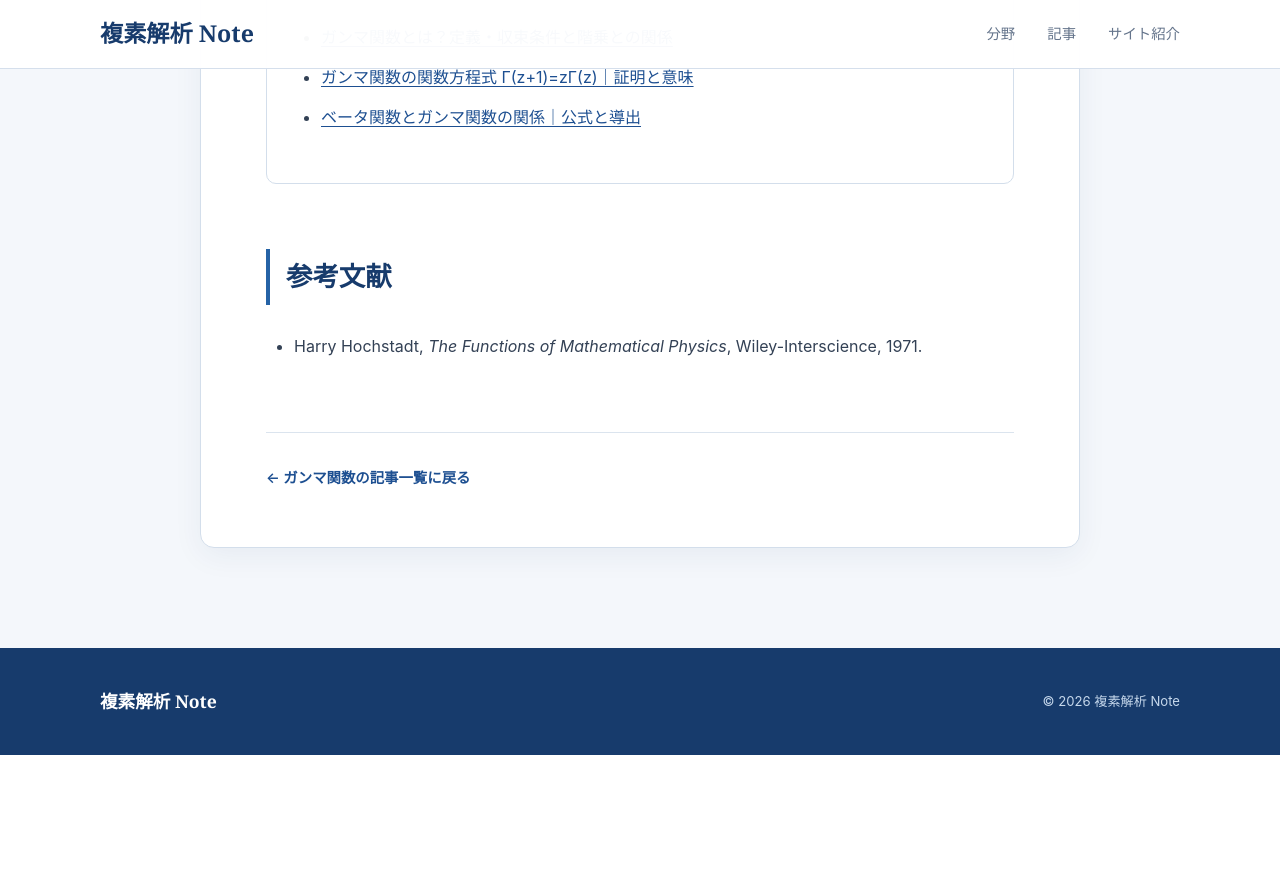
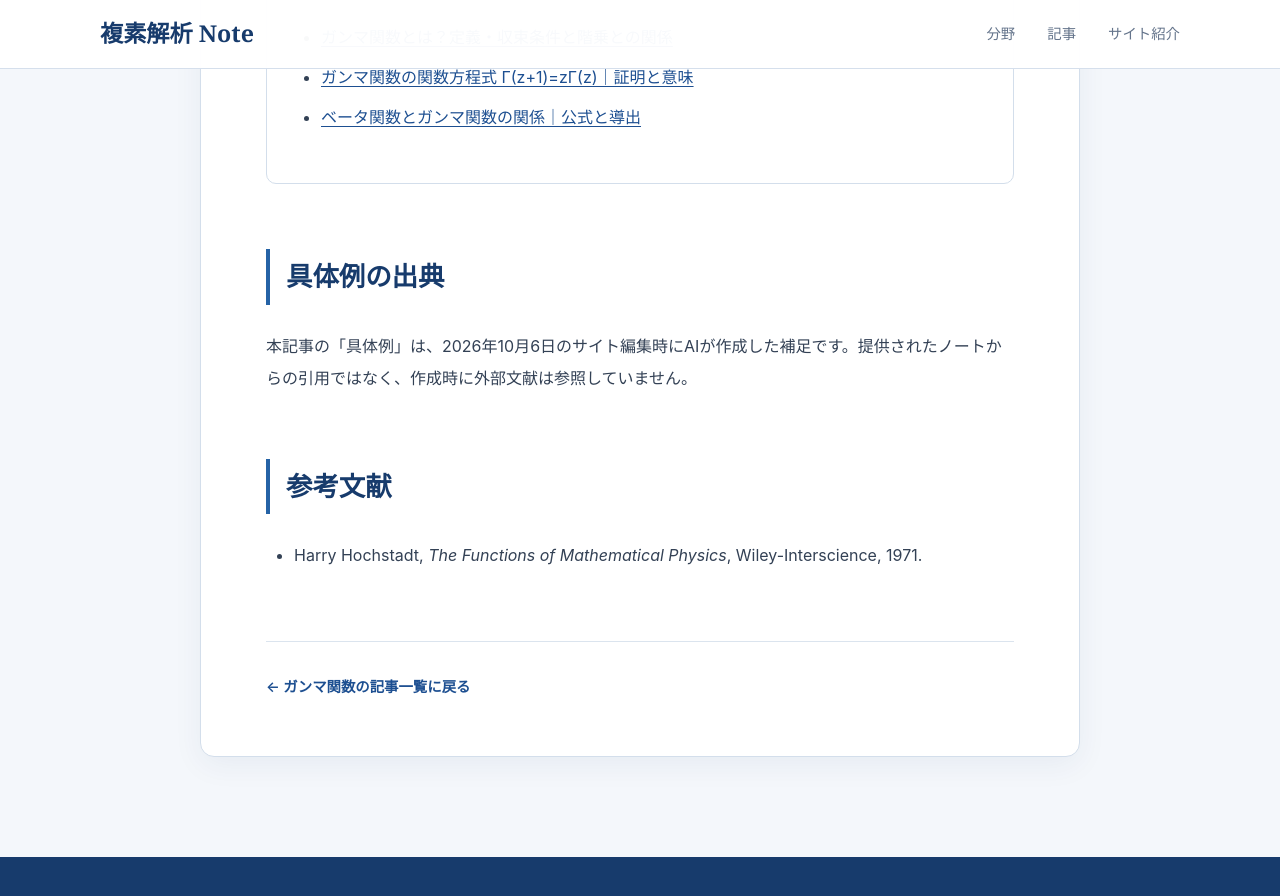
Before and after one commit to koukano/koukano.github.io, a Jekyll site: the page built from articles/legendre-duplication-formula.md, in a window 1280 px wide and 900 px high, scrolled down 1870 px. Shown: the top 896 px of the window. Built offline with Jekyll 4.4.1, drawn with Linux system fonts in a browser that asks for light colours; before the commit the page ends 2625 px from its top, so only the background shows below that.

Commit message:
Document example provenance and restrict future content to supplied notes

```diff
--- a/_layouts/article.html
+++ b/_layouts/article.html
@@ -237,6 +237,13 @@
         </nav>
         {% endif %}
 
+        {% if page.content contains '## 具体例：' %}
+        <section class="example-provenance" aria-label="具体例の出典">
+          <h2>具体例の出典</h2>
+          <p>本記事の「具体例」は、2026年10月6日のサイト編集時にAIが作成した補足です。提供されたノートからの引用ではなく、作成時に外部文献は参照していません。</p>
+        </section>
+        {% endif %}
+
         {% unless page.hide_references %}
         <section class="references">
           <h2>参考文献</h2>
```
Also changed, not shown: AGENTS.md (+9 -0 lines).
